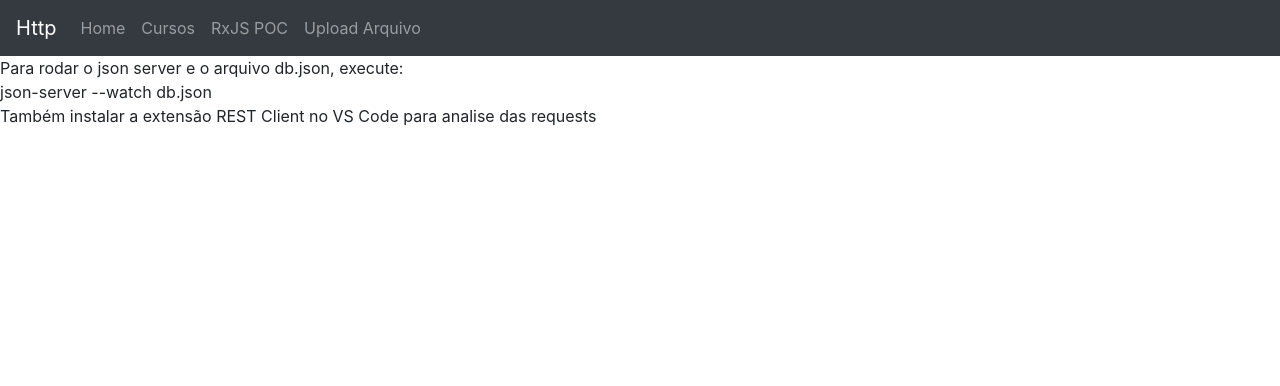
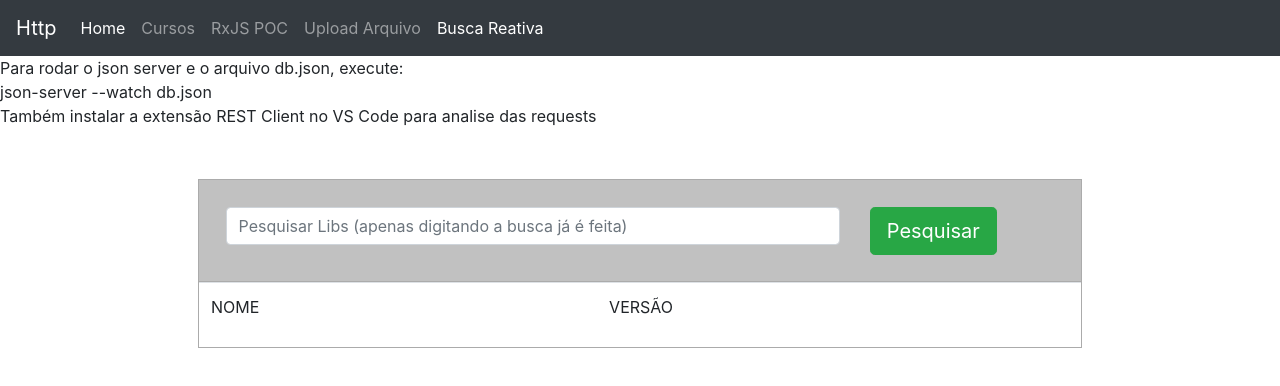
Before and after one commit to pierbotteroweb/angular-loiane-http, an Angular app in the folder http-request/: page /busca-reativa in a window 1280 px wide. Before the commit this address led to /. Shown: the top 386 px of the page. Built offline with nearby package versions, Linux system fonts and the light colour scheme.

Commit message:
Aula 142, 143, 144 Criando tela de pesquisa com uso de cdnjs.com para busca, programação reativa RXJS

```diff
--- a/http-request/src/app/app-routing.module.ts
+++ b/http-request/src/app/app-routing.module.ts
@@ -8,15 +8,22 @@
   },
   {
     path: 'cursos',
-    loadChildren: './cursos/cursos.module#CursosModule'
+    // loadChildren: './cursos/cursos.module#CursosModule'  vvvvvv==forma atualizada de chamada de modulos lazy loading
+    loadChildren: () => import('./cursos/cursos.module').then(m=>m.CursosModule)
   },
   {
     path: 'upload',
-    loadChildren: './upload-file/upload-file.module#UploadFileModule'
+    // loadChildren: './upload-file/upload-file.module#UploadFileModule' vvvvvv==forma atualizada de chamada de modulos lazy loading
+    loadChildren: () => import('./upload-file/upload-file.module').then(m=>m.UploadFileModule)
   },
   {
     path: 'rxjs-poc',
-    loadChildren: './unsubscribe-rxjs/unsubscribe-rxjs.module#UnsubscribeRxjsModule'
+    // loadChildren: './unsubscribe-rxjs/unsubscribe-rxjs.module#UnsubscribeRxjsModule' vvvvvv==forma atualizada de chamada de modulos lazy loading
+    loadChildren: () => import('./unsubscribe-rxjs/unsubscribe-rxjs.module').then(m=>m.UnsubscribeRxjsModule)
+  },
+  {
+    path: 'busca-reativa',
+    loadChildren: () => import('./reactive-search/reactive-search.module').then(m=>m.ReactiveSearchModule)
   }
 ];
 
--- a/http-request/src/app/app.component.html
+++ b/http-request/src/app/app.component.html
@@ -19,6 +19,9 @@
       <li class="nav-item">
         <a class="nav-link" routerLinkActive="active" [routerLink]="['/upload']">Upload Arquivo</a>
       </li>
+      <li class="nav-item">
+        <a class="nav-link" routerLinkActive="active" [routerLink]="['/busca-reativa']">Busca Reativa</a>
+      </li>
     </ul>
   </div>
 </nav>
--- /dev/null
+++ b/http-request/src/app/reactive-search/lib-search/lib-search.component.html
@@ -0,0 +1,34 @@
+<div class="container search-table">
+    <div class="search-box">
+        <div class="row">
+            <div class="col-md-9">
+                <input type="text" id="myInput"
+                        class="form-control"
+                        [formControl]="queryField"
+                        placeholder="Pesquisar Libs (apenas digitando a busca já é feita)">
+            </div>
+            <div class="col-auto">
+                <button class="btn btn-lg btn-success" (click)="onSearch()">Pesquisar</button>
+            </div>
+        </div>
+    </div>
+    <div class="search-list">
+        <h3 *ngIf="total" >{{total}} Registros encontrados</h3>
+        <table class="table" id="myTable">
+            <thead>
+                <tr>
+                    <td>NOME</td>
+                    <td>VERSÃO</td>
+                </tr>
+            </thead>
+            <tbody>
+            <!-- USANDO O PYPE ASYNC, O UNSUBSCRIBE OCORRE AUTOMATICAMENTE -->
+            <tr *ngFor="let result of results$ | async" >
+                <th>{{result.name}}</th>
+                <th>{{result.version}}</th>
+            </tr>
+            </tbody>
+        </table>
+
+    </div>
+</div>
--- /dev/null
+++ b/http-request/src/app/reactive-search/lib-search/lib-search.component.scss
@@ -0,0 +1,23 @@
+.search-table{
+    padding: 10%;
+    margin-top: -6%;
+}
+.search-box{
+    background: #c1c1c1;
+    border: 1px solid #ababab;
+    padding: 3%;
+}
+.search-box input:focus{
+    box-shadow:none;
+    border:2px solid #eeeeee;
+}
+.search-list{
+    background: #fff;
+    border: 1px solid #ababab;
+    border-top: none;
+}
+.search-list h3{
+    background: #eee;
+    padding: 3%;
+    margin-bottom: 0%;
+}
--- /dev/null
+++ b/http-request/src/app/reactive-search/lib-search/lib-search.component.ts
@@ -0,0 +1,78 @@
+import { HttpClient, HttpParams } from '@angular/common/http';
+import { ValueConverter } from '@angular/compiler/src/render3/view/template';
+import { Component, OnInit } from '@angular/core';
+import { FormControl } from '@angular/forms';
+import { Observable } from 'rxjs';
+import { debounceTime, distinctUntilChanged, filter, map, switchMap, tap } from 'rxjs/operators';
+
+@Component({
+  selector: 'app-lib-search',
+  templateUrl: './lib-search.component.html',
+  styleUrls: ['./lib-search.component.scss']
+})
+export class LibSearchComponent implements OnInit {
+
+  queryField = new FormControl()
+  readonly SEARCH_URL = 'https://api.cdnjs.com/libraries';
+  // EM https://api.cdnjs.com/libraries TEMOS TODOS OS
+  // PARAMETROS DISPONIVEIS PARA FAZER AS REQUESTS NAS LIBS
+  results$: Observable<any>
+  total: number
+  readonly FIELDS = "name,description,version,homepage"
+
+  constructor(private http: HttpClient) { }
+
+  ngOnInit() {
+    this.results$ = this.queryField.valueChanges
+    .pipe(
+      // PARA REMOVER ESPAÇOS DIGITADOS APÓS O TEXTO PESQUISADO
+      map(value => value.trim()),
+      // PARA NÃO FAZER A CHAMADA COM APENAS 1 CHARACTERE DE PESQUISA
+      filter(value => value.length>1),
+      // PARA CONSIDERAR UM TEMPO MAIOR ENTRE CARACTERES DIGITADOS
+      debounceTime(200),
+      // PARA APENAS CHAMAR QUANDO O CONTEUDO DO INPUT REALMENTE MUDE APÓS CADA CARACTERE DIGITADO
+      distinctUntilChanged(),
+      // APÓS O RETORNO DA REQUEST, FAZEMOS UMANOVA, USANDO switchMap
+      switchMap(value=> this.http.get(this.SEARCH_URL, {
+        params:{
+          search: value,
+          fields: this.FIELDS
+        }
+      })),
+      // FINALMENTE ATRIBUINDO OS VALORES RECEBIDOS E TRATADOS
+      // PARA A VARIAVEL TOTAL
+      tap((res:any)=> this.total = res.total), // <=> exemplo do uso do tap para atribuição de valores durante uma sequencia de eventos no observable
+      map((res:any)=>res.results)
+
+
+    )
+  }
+
+  // TODA A LOGICA DA FUNAÇÃO ABAIXO FOI
+  // APLICADA E ADAPTADA PARA EXECUÇÃO COM O CHANGEVALUE DO INPUT
+  onSearch(){
+    const fields = "name,description,version,homepage"
+    let value = this.queryField.value
+
+    const params = {
+      search: value,
+      fields: fields
+    }
+
+    // CRIANDO O OBJETO DE PARAMETROS DINAMICAMENTE
+    // USANDO HttpParams()
+    // let params = new HttpParams();
+    // params = params.set('search', value)
+    // params = params.set('fields', fields)
+
+    if( value && (value =  value.trim()!=="")){
+      // this.results$ = this.http.get(`${this.SEARCH_URL}?fields=${fields}&search=${value}`)
+      this.results$ = this.http.get(this.SEARCH_URL, {params}) // <= usando objeto para lista de parametros na URL
+      .pipe(
+        tap((res:any) => this.total = res.total),
+        map((res:any)=> res.results)
+      )
+    }
+  }
+}
```
Also changed, not shown: http-request/src/app/reactive-search/reactive-search-routing.module.ts (added, +17 -0 lines), http-request/src/app/reactive-search/reactive-search.module.ts (added, +17 -0 lines).
